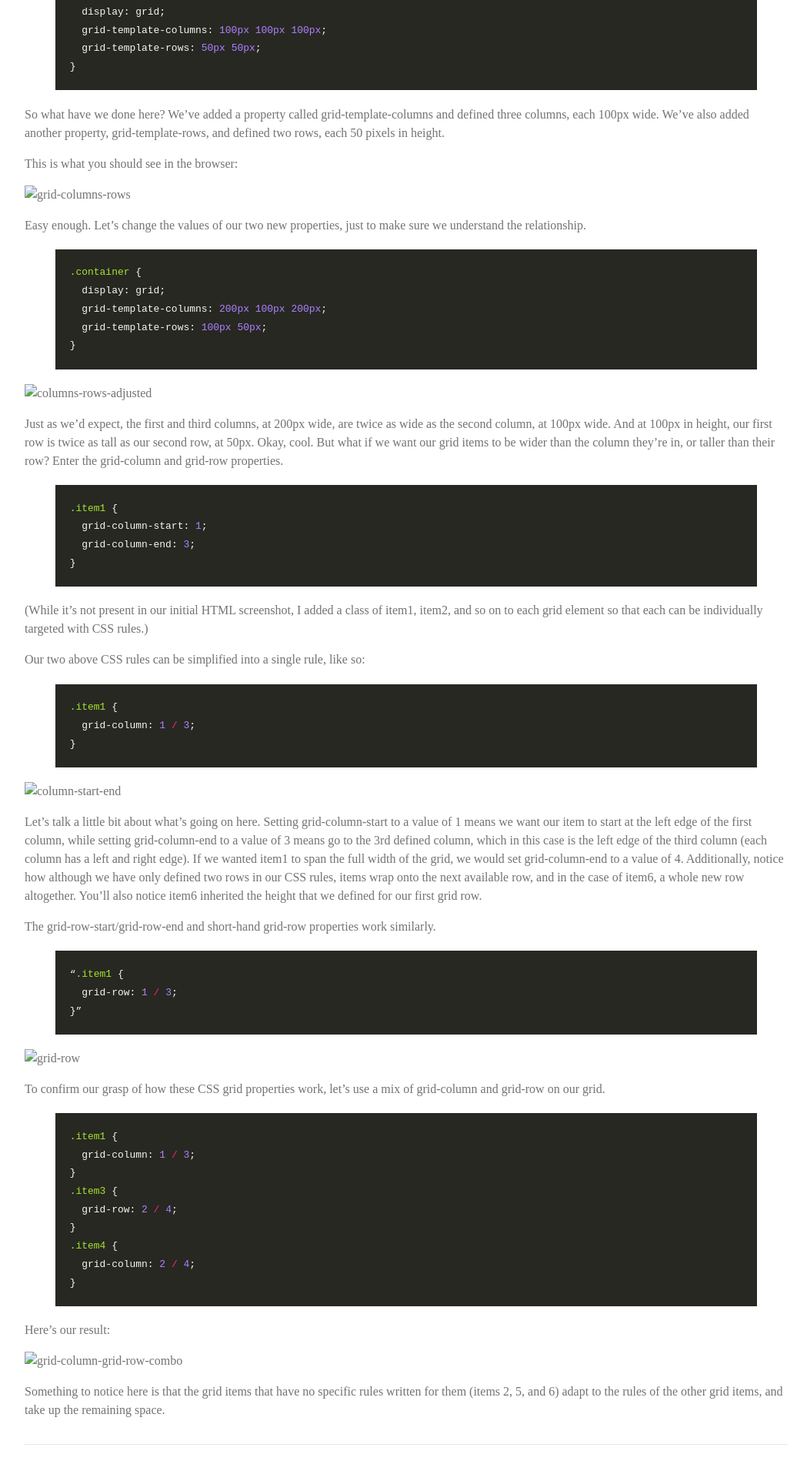
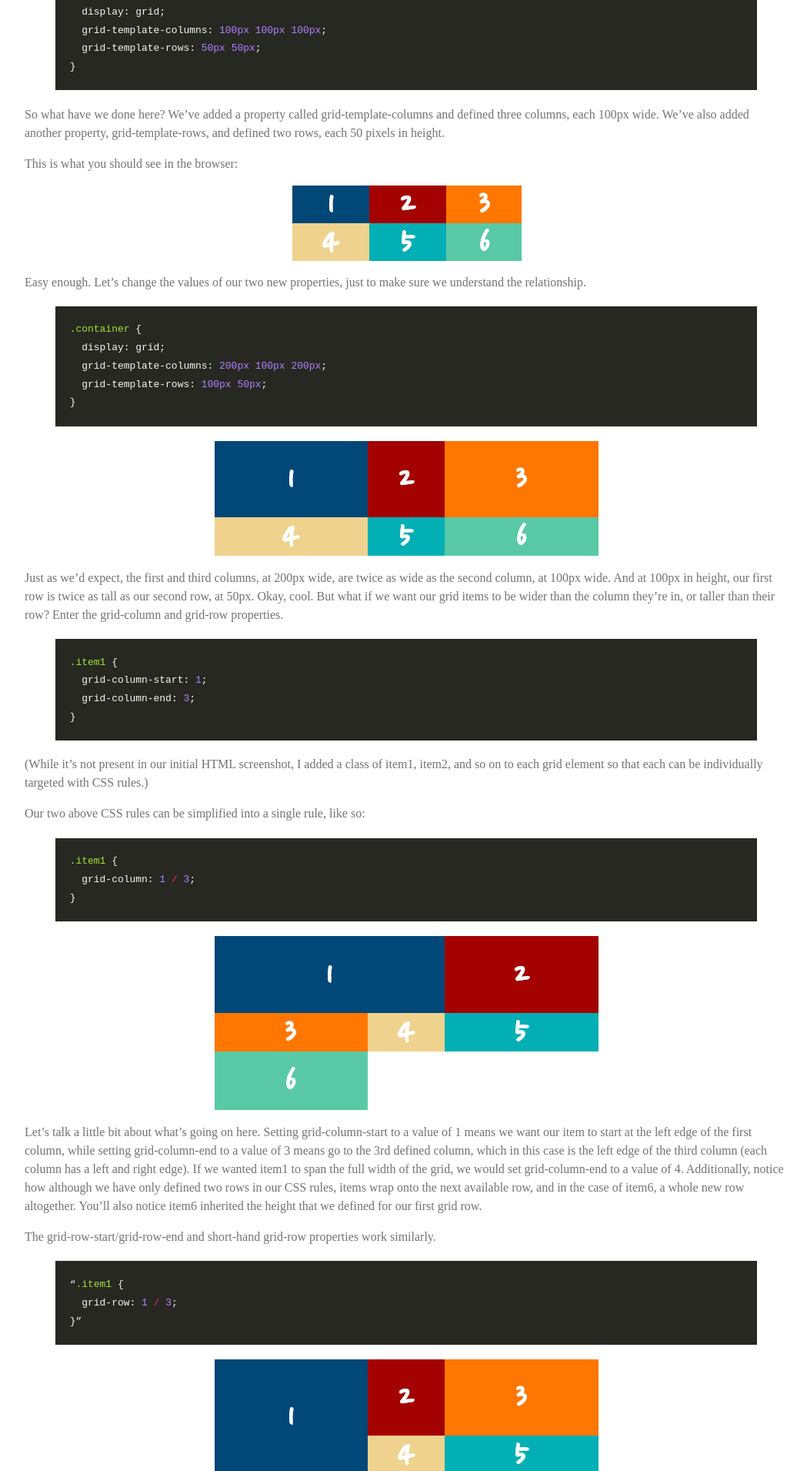
Before and after one commit to bpcoxjr/blog, a Jekyll site: the page built from _posts/2018-02-14-intro-to-css-grid.markdown, in a window 1280 px wide. Shown: the part 2440-4351 px from the top of the page at 77% size, without its empty margins (112-1161 px from the left). Built offline with Jekyll 4.4.1, drawn with Linux system fonts in a browser that asks for light colours; some web fonts are replaced.

Commit message:
fixed broken images on css grid post

```diff
--- a/_posts/2018-02-14-intro-to-css-grid.markdown
+++ b/_posts/2018-02-14-intro-to-css-grid.markdown
@@ -69,7 +69,7 @@ So what have we done here?  We've added a property called grid-template-columns
 
 This is what you should see in the browser:
 
-![grid-columns-rows](/display-blog/assets/images/css_grid/grid_columns_rows.png){: .center-image}
+![grid-columns-rows](/assets/images/css_grid/grid_columns_rows.png){: .center-image}
 
 Easy enough.  Let's change the values of our two new properties, just to make sure we understand the relationship.
 
@@ -81,7 +81,7 @@ Easy enough.  Let's change the values of our two new properties, just to make su
 }
 {% endhighlight %}
 
-![columns-rows-adjusted](/display-blog/assets/images/css_grid/columns_rows_adjusted.png){: .center-image}
+![columns-rows-adjusted](/assets/images/css_grid/columns_rows_adjusted.png){: .center-image}
 
 Just as we'd expect, the first and third columns, at 200px wide, are twice as wide as the second column, at 100px wide.  And at 100px in height, our first row is twice as tall as our second row, at 50px. Okay, cool.  But what if we want our grid items to be wider than the column they're in, or taller than their row?  Enter the grid-column and grid-row properties.
 
@@ -102,7 +102,7 @@ Our two above CSS rules can be simplified into a single rule, like so:
 }
 {% endhighlight %}
 
-![column-start-end](/display-blog/assets/images/css_grid/column_start_end.png){: .center-image}
+![column-start-end](/assets/images/css_grid/column_start_end.png){: .center-image}
 
 Let's talk a little bit about what's going on here.  Setting grid-column-start to a value of 1 means we want our item to start at the left edge of the first column, while setting grid-column-end to a value of 3 means go to the 3rd defined column, which in this case is the left edge of the third column (each column has a left and right edge).  If we wanted item1 to span the full width of the grid, we would set grid-column-end to a value of 4.  Additionally, notice how although we have only defined two rows in our CSS rules, items wrap onto the next available row, and in the case of item6, a whole new row altogether.  You'll also notice item6 inherited the height that we defined for our first grid row.
 
@@ -114,7 +114,7 @@ The grid-row-start/grid-row-end and short-hand grid-row properties work similarl
 }”
 {% endhighlight %}
 
-![grid-row](/display-blog/assets/images/css_grid/grid_row.png){: .center-image}
+![grid-row](/assets/images/css_grid/grid_row.png){: .center-image}
 
 To confirm our grasp of how these CSS grid properties work, let's use a mix of grid-column and grid-row on our grid.
 
@@ -132,7 +132,7 @@ To confirm our grasp of how these CSS grid properties work, let's use a mix of g
 
 Here's our result:
 
-![grid-column-grid-row-combo](/display-blog/assets/images/css_grid/grid_column_grid_row_combo.png){: .center-image}
+![grid-column-grid-row-combo](/assets/images/css_grid/grid_column_grid_row_combo.png){: .center-image}
 
 Something to notice here is that the grid items that have no specific rules written for them (items 2, 5, and 6) adapt to the rules of the other grid items, and take up the remaining space.
 
```
